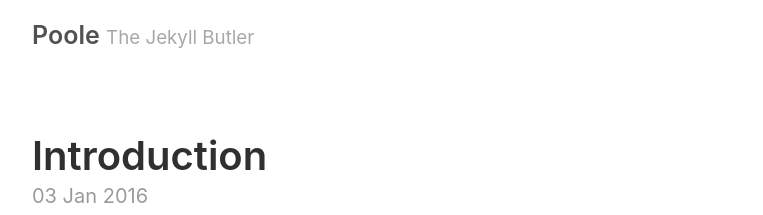
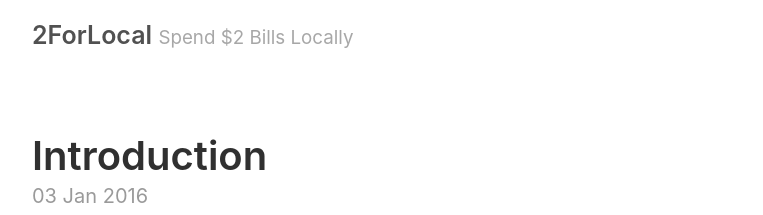
Before and after one commit to maxwell-conser/2ForLocal-site, a Jekyll site: the page built from index.html, in a window 1280 px wide. Shown: the top 215 px of the page, without its empty margins (258-1021 px from the left). Built offline with Jekyll 4.4.1, drawn with Linux system fonts in a browser that asks for light colours; the list of posts is cut into pages by our own code.

Commit message:
Navbar stuff

```diff
--- a/_config.yml
+++ b/_config.yml
@@ -2,9 +2,9 @@
 permalink:           pretty
 
 # Setup
-title:               Poole
-tagline:             The Jekyll Butler
-url:                 http://getpoole.com
+title:               2ForLocal
+tagline:             Spend $2 Bills Locally
+url:                 https://maxwell-conser.github.io/2ForLocal-site
 paginate:            1
 baseurl:             ""
 
--- a/_includes/head.html
+++ b/_includes/head.html
@@ -3,9 +3,11 @@
   <meta name="viewport" content="width=device-width, initial-scale=1.0">
 
   <title>
-    <ul id="nav">
-      <li><a href="{{ site.baseurl}}/about">About</a></li>
-    </ul>
+    {% if page.title == "Home" %}
+      {{ site.title }} &middot; {{ site.tagline }}
+    {% else %}
+      {{ page.title }} &middot; {{ site.title }}
+    {% endif %}
   </title>
 
   <link rel="stylesheet" href="{{ site.baseurl }}/styles.css">
```
Also changed, not shown: 1 other file.
